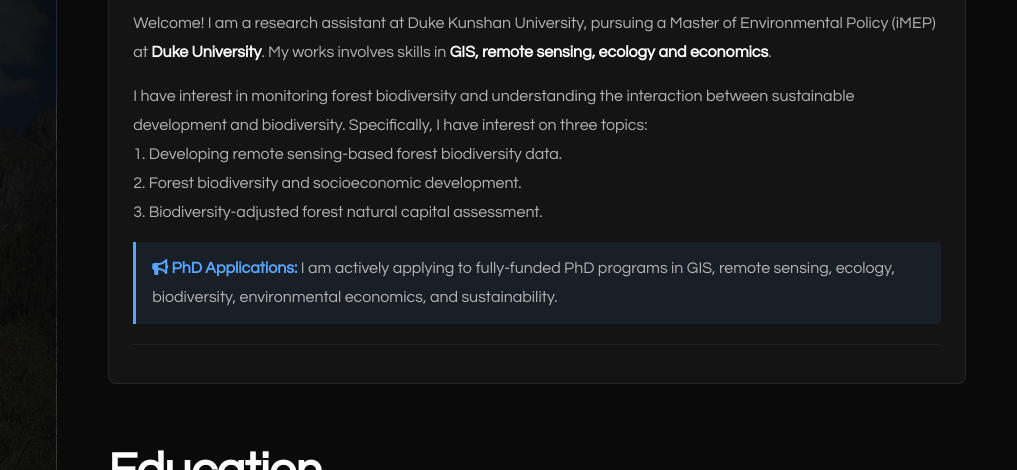
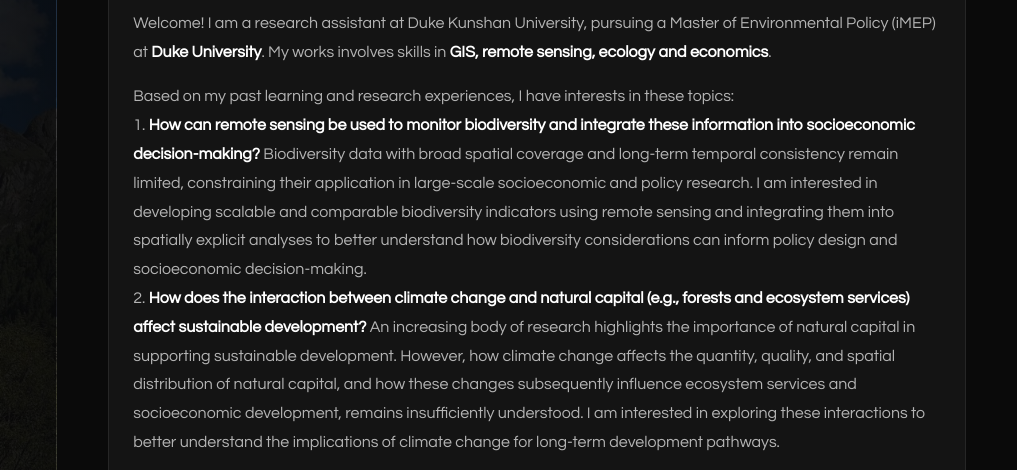
Before and after one commit to jiz11/jiz11.github.io, a plain HTML site: page index.html in a window 1280 px wide. Shown: the part 295-765 px from the top of the page, 263-1280 px from the left. Drawn offline with Linux system fonts and the light colour scheme.

Commit message:
Update index.html

```diff
--- a/index.html
+++ b/index.html
@@ -70,10 +70,9 @@
                         Welcome! I am a research assistant at Duke Kunshan University, pursuing a Master of Environmental Policy (iMEP) at <strong>Duke University</strong>. My works involves skills in <strong>GIS, remote sensing, ecology and economics</strong>.
                     </p>
                     <p>
-                        I have interest in monitoring forest biodiversity and understanding the interaction between sustainable development and biodiversity. Specifically, I have interest on three topics:<br>
-                        1. Developing remote sensing-based forest biodiversity data. <br>
-                        2. Forest biodiversity and socioeconomic development. <br>
-                        3. Biodiversity-adjusted forest natural capital assessment.
+                        Based on my past learning and research experiences, I have interests in these topics:<br>
+                        1. <strong>How can remote sensing be used to monitor biodiversity and integrate these information into socioeconomic decision-making?</strong> Biodiversity data with broad spatial coverage and long-term temporal consistency remain limited, constraining their application in large-scale socioeconomic and policy research. I am interested in developing scalable and comparable biodiversity indicators using remote sensing and integrating them into spatially explicit analyses to better understand how biodiversity considerations can inform policy design and socioeconomic decision-making. <br>
+                        2. <strong>How does the interaction between climate change and natural capital (e.g., forests and ecosystem services) affect sustainable development?</strong> An increasing body of research highlights the importance of natural capital in supporting sustainable development. However, how climate change affects the quantity, quality, and spatial distribution of natural capital, and how these changes subsequently influence ecosystem services and socioeconomic development, remains insufficiently understood. I am interested in exploring these interactions to better understand the implications of climate change for long-term development pathways.
                     </p>
                     <p style="margin-bottom: 0; padding: 12px 16px; border-left: 3px solid var(--accent-color); background: rgba(88, 166, 255, 0.08); border-radius: 0 4px 4px 0;">
                         <strong style="color: #58a6ff;"><i class="fas fa-bullhorn"></i> PhD Applications:</strong> I am actively applying to fully-funded PhD programs in GIS, remote sensing, ecology, biodiversity, environmental economics, and sustainability.
```
